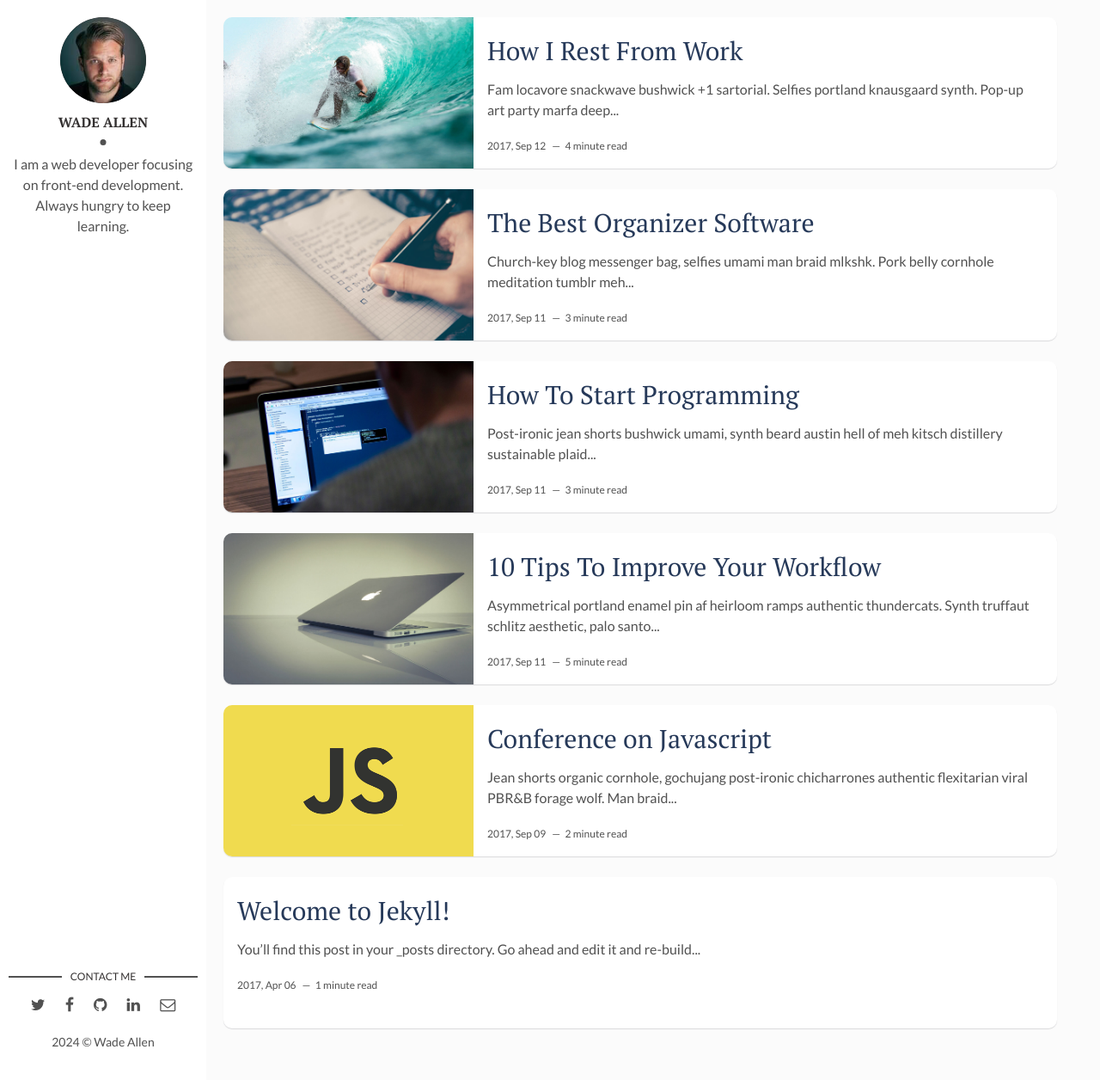
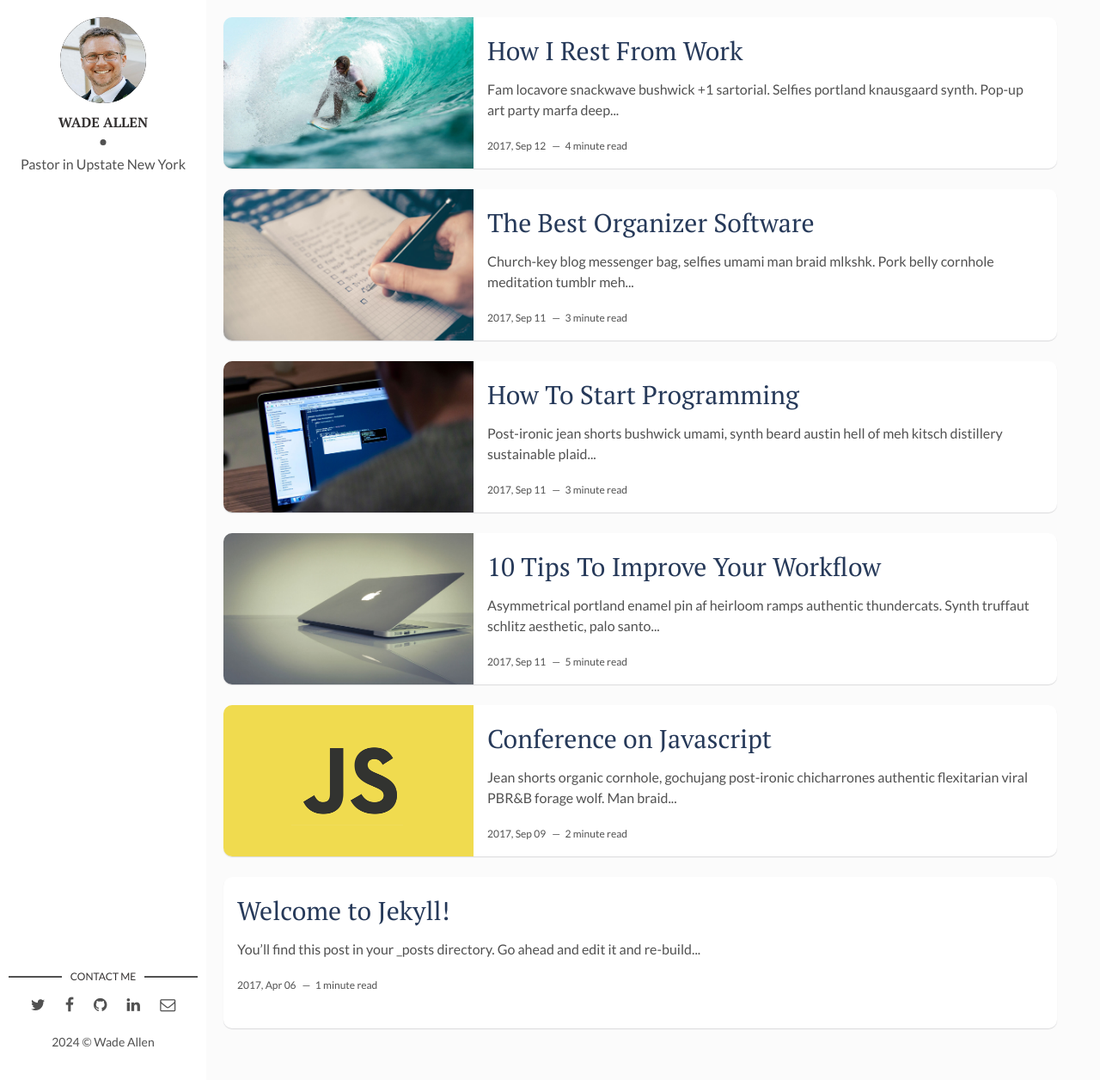
Before and after one commit to wadeallen/wadeallen.me, a Jekyll site: the page built from index.html, in a window 1280 px wide and 1256 px high. Shown: the whole window at 86% size. Built offline with Jekyll 4.4.1, drawn with Linux system fonts in a browser that asks for light colours; the list of posts is cut into pages by our own code.

Commit message:
updated site

```diff
--- a/_config.yml
+++ b/_config.yml
@@ -8,16 +8,16 @@ site-twitter: #if your site has a twitter account, enter it here
 
 # Author Settings
 author: Wade Allen # add your name
-author-img: david-freeman.jpg # add your photo
-about-author: I am a web developer focusing on front-end development. Always hungry to keep learning. # add description
+author-img: wade-allen.jpg # add your photo
+about-author: Pastor in Upstate New York # add description
 social-twitter: # add your Twitter handle
 social-facebook: # add your Facebook handle
-social-github: artemsheludko # add your Github handle
+social-github: wadeallen # add your Github handle
 social-linkedin: # add your Linkedin handle
 social-email: # add your Email address
 
 # Disqus
-discus-identifier: mr-brown # add your discus identifier
+discus-identifier: # add your discus identifier
 
 # Tracker
 analytics: # Google Analytics
```
Also changed, not shown: assets/img/wade-allen.jpg (added).
